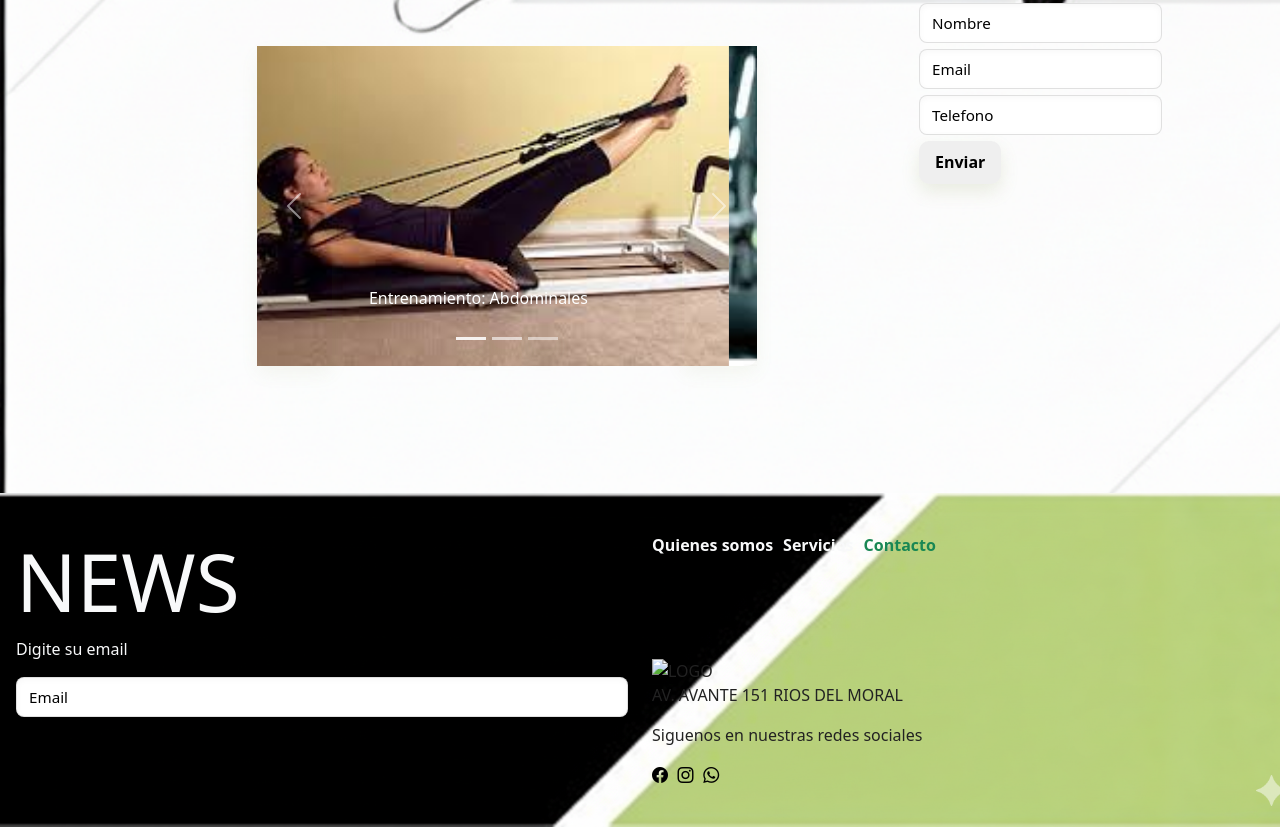
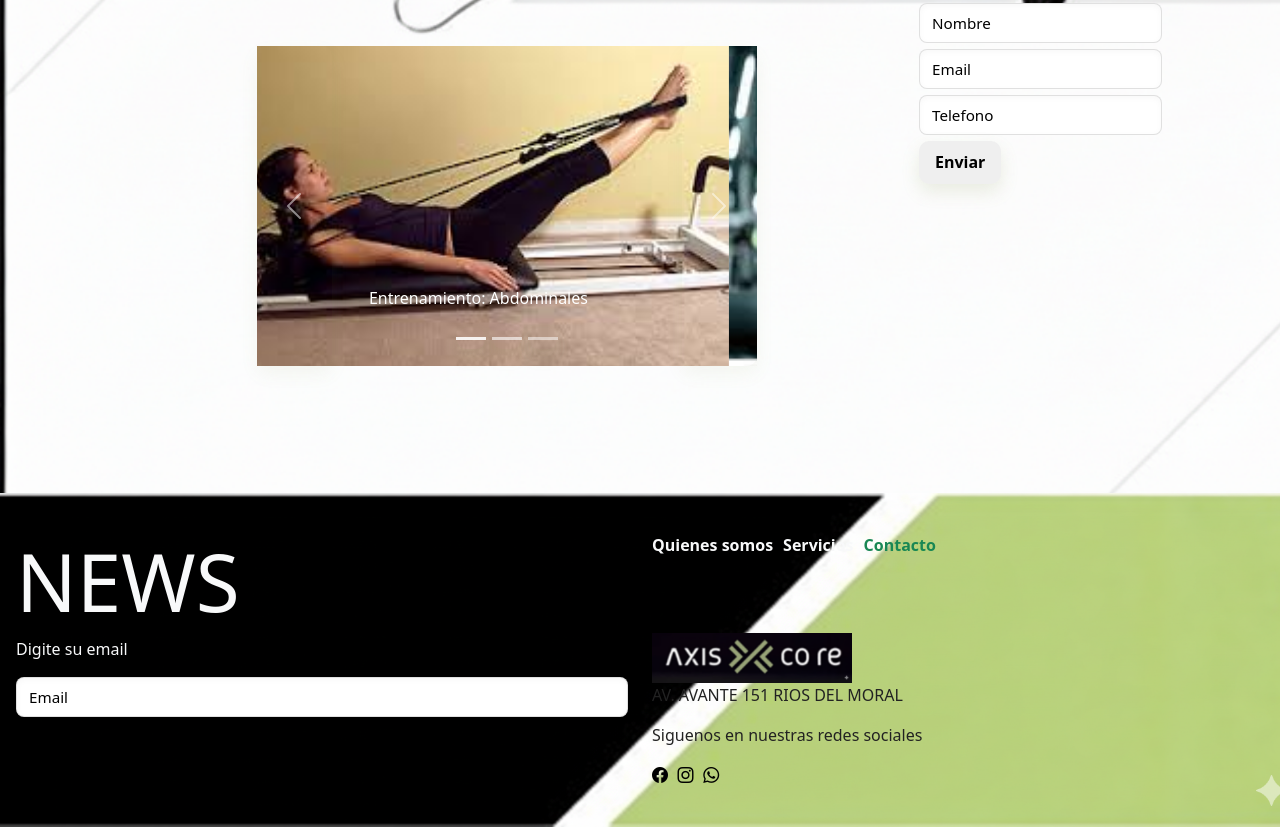
Before and after one commit to BenyiCordero/pagina-bootstrap, a plain HTML site: page index.html in a window 1280 px wide. Shown: the part 2263-3090 px from the top of the page. Drawn offline with nearby package versions, Linux system fonts and the light colour scheme; the site is published under a folder, as on GitHub Pages, so addresses that start at the root find nothing.

Commit message:
Se corrige img de footer

```diff
--- a/index.html
+++ b/index.html
@@ -233,7 +233,7 @@
                         </ul>
                     </nav>
                 </div>
-                <img src="/assets/logo.png" alt="LOGO" class="logo">
+                <img src="./assets/logo.png" alt="LOGO" class="logo">
                 <p>AV. AVANTE 151 RIOS DEL MORAL</p>
             </div>
         </div>
```
